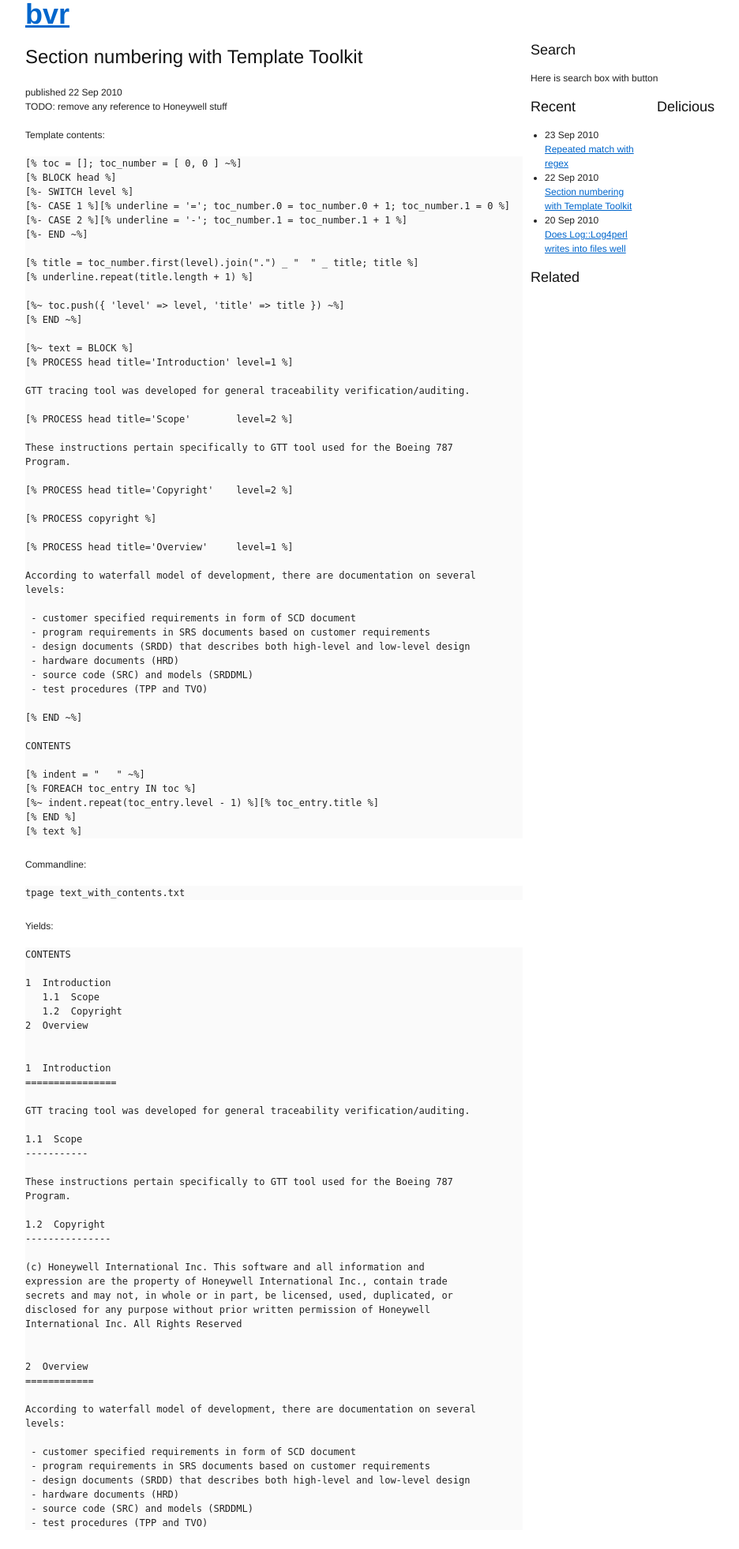
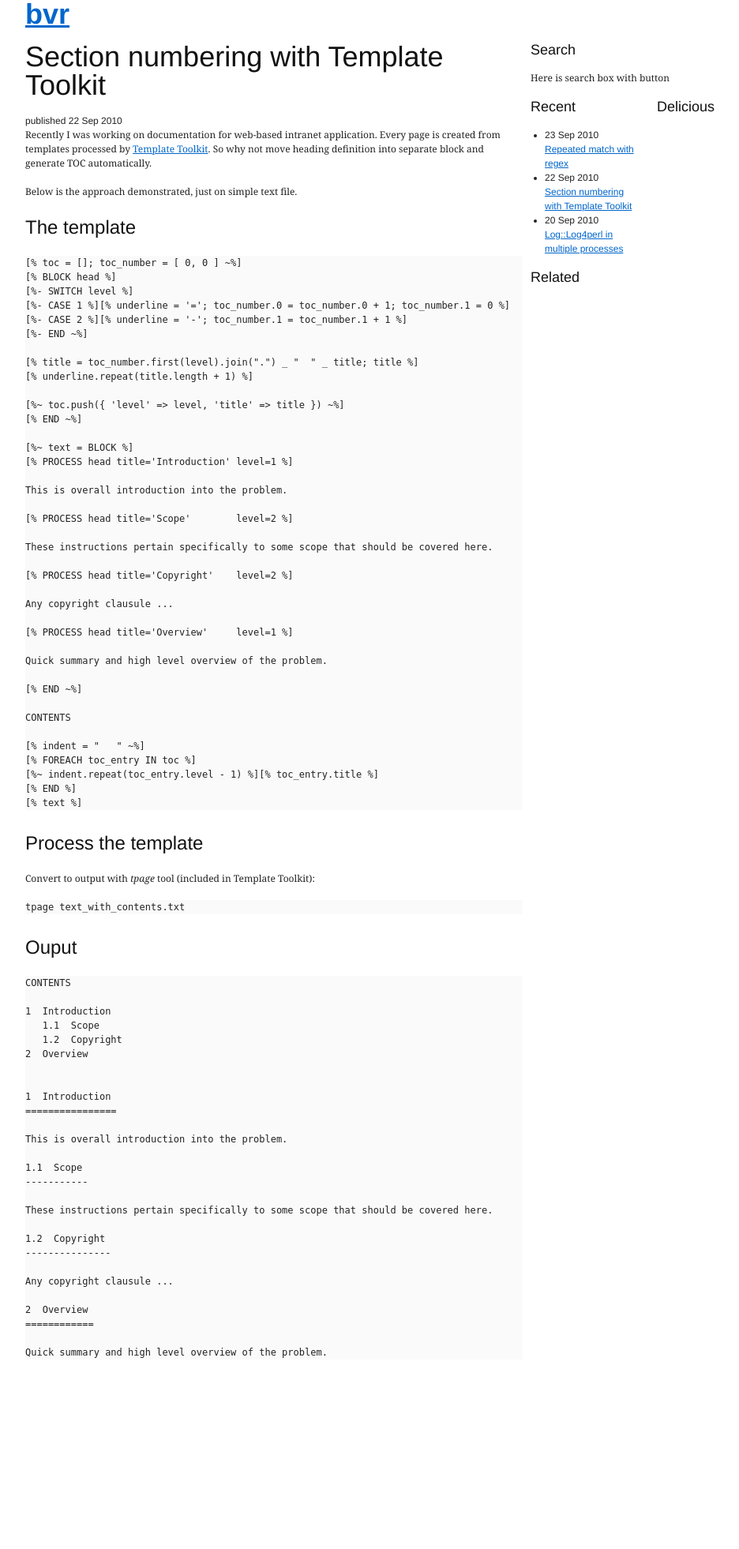
Before and after one commit to bvr/bvr.github.io, a Jekyll site: the page built from _posts/2010-09-22-Section-numbering-with-TT.md, in a window 1280 px wide. Shown: the whole page at 79% size, without its empty margins (133-1069 px from the left). Built offline with Jekyll 4.4.1, drawn with Linux system fonts in a browser that asks for light colours; Markdown is read by kramdown in place of the engine named in the settings; after the commit the page ends 1746 px from its top, so only the background shows below that.

Commit message:
Tweaked all post written so far.

```diff
--- a/_layouts/post.html
+++ b/_layouts/post.html
@@ -2,7 +2,7 @@
 layout: default
 ---
     <div class="span-16">
-        <h2>{{ page.title }}</h2>
+        <h1>{{ page.title }}</h1>
         <div id="date">published <time datetime="{{ page.date }}" pubdate>{{ page.date | date_to_string }}</time></div>
 
         {{ content }}
--- a/_posts/2010-09-22-Section-numbering-with-TT.md
+++ b/_posts/2010-09-22-Section-numbering-with-TT.md
@@ -7,10 +7,14 @@ category:
     - tpage
 ---
 
-TODO: remove any reference to Honeywell stuff
+Recently I was working on documentation for web-based intranet application. Every
+page is created from templates processed by [Template Toolkit](http://template-toolkit.org/).
+So why not move heading definition into separate block and generate TOC automatically.
 
+Below is the approach demonstrated, just on simple text file.
 
-Template contents:
+The template
+------------
 
     [% toc = []; toc_number = [ 0, 0 ] ~%]
     [% BLOCK head %]
@@ -28,28 +32,19 @@ Template contents:
     [%~ text = BLOCK %]
     [% PROCESS head title='Introduction' level=1 %]
 
-    GTT tracing tool was developed for general traceability verification/auditing.
+    This is overall introduction into the problem.
 
     [% PROCESS head title='Scope'        level=2 %]
 
-    These instructions pertain specifically to GTT tool used for the Boeing 787
-    Program.
+    These instructions pertain specifically to some scope that should be covered here.
 
     [% PROCESS head title='Copyright'    level=2 %]
 
-    [% PROCESS copyright %]
+    Any copyright clausule ...
 
     [% PROCESS head title='Overview'     level=1 %]
 
-    According to waterfall model of development, there are documentation on several
-    levels:
-
-     - customer specified requirements in form of SCD document
-     - program requirements in SRS documents based on customer requirements
-     - design documents (SRDD) that describes both high-level and low-level design
-     - hardware documents (HRD)
-     - source code (SRC) and models (SRDDML)
-     - test procedures (TPP and TVO)
+    Quick summary and high level overview of the problem.
 
     [% END ~%]
 
@@ -61,11 +56,16 @@ Template contents:
     [% END %]
     [% text %]
 
-Commandline:
+Process the template
+--------------------
 
-    tpage text_with_contents.txt
+Convert to output with *tpage* tool (included in Template Toolkit):
+{% highlight bash %}
+tpage text_with_contents.txt
+{% endhighlight %}
 
-Yields:
+Ouput
+-----
 
     CONTENTS
 
@@ -78,33 +78,19 @@ Yields:
     1  Introduction
     ================
 
-    GTT tracing tool was developed for general traceability verification/auditing.
+    This is overall introduction into the problem.
 
     1.1  Scope
     -----------
 
-    These instructions pertain specifically to GTT tool used for the Boeing 787
-    Program.
+    These instructions pertain specifically to some scope that should be covered here.
 
     1.2  Copyright
     ---------------
 
-    (c) Honeywell International Inc. This software and all information and
-    expression are the property of Honeywell International Inc., contain trade
-    secrets and may not, in whole or in part, be licensed, used, duplicated, or
-    disclosed for any purpose without prior written permission of Honeywell
-    International Inc. All Rights Reserved
-
+    Any copyright clausule ...
 
     2  Overview
     ============
 
-    According to waterfall model of development, there are documentation on several
-    levels:
-
-     - customer specified requirements in form of SCD document
-     - program requirements in SRS documents based on customer requirements
-     - design documents (SRDD) that describes both high-level and low-level design
-     - hardware documents (HRD)
-     - source code (SRC) and models (SRDDML)
-     - test procedures (TPP and TVO)
+    Quick summary and high level overview of the problem.
--- a/css/bvr.css
+++ b/css/bvr.css
@@ -1 +1,3 @@
 pre, code, tt {font:12px "Dejavu Sans Mono", Monaco, 'andale mono', 'lucida console', monospace; line-height:1.5;}
+
+p { font-family: Georgia }
```
Also changed, not shown: _posts/2010-09-20-Does Log-Log4perl writes to one file well from more scripts.md (deleted, +0 -87 lines), _posts/2010-09-20-Log-Log4perl to one file from multiple processes.md (added, +101 -0 lines), _posts/2010-09-23-Repeated-regex.md (+45 -4 lines), index.html (+4 -3 lines), 2 other files.
